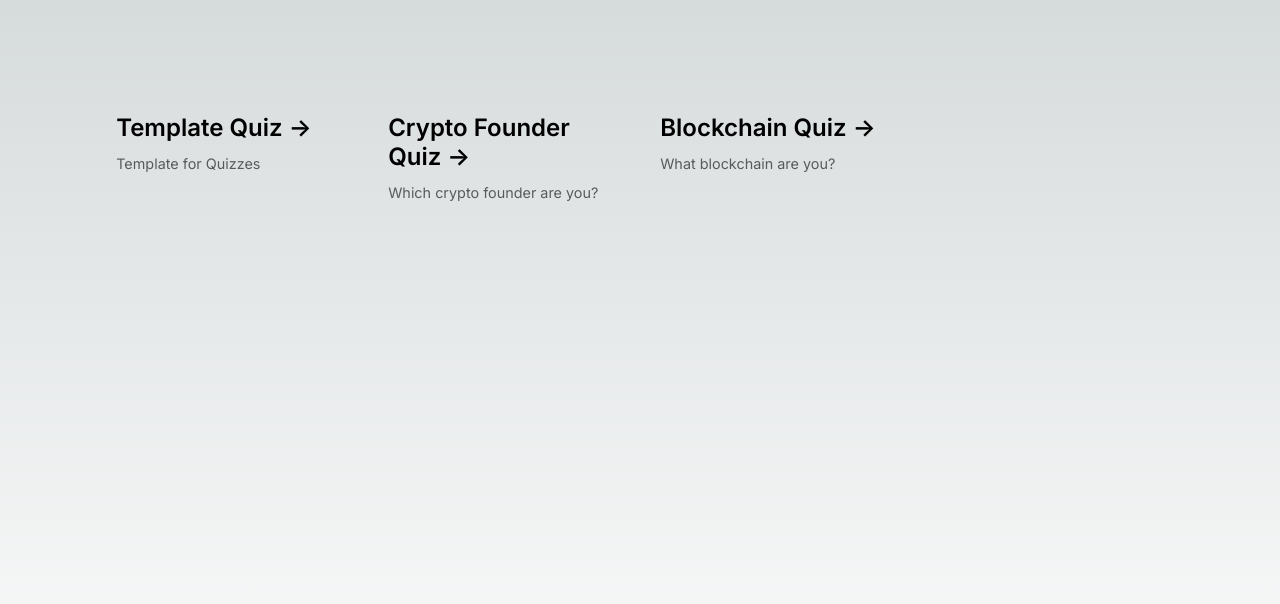
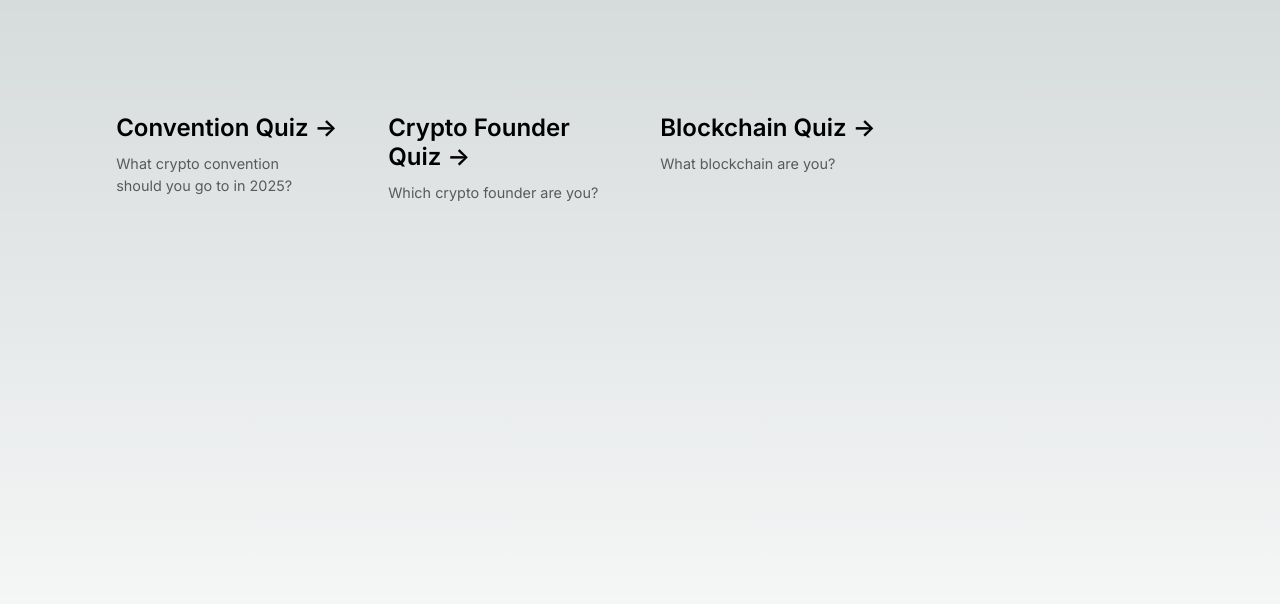
Before and after one commit to Abyscuit/wc-quiz, a Next.js app: page / in a window 1280 px wide. Shown: the top 604 px of the page. Built offline with nearby package versions, Linux system fonts and the light colour scheme.

Commit message:
chore: update path

```diff
--- a/app/page.tsx
+++ b/app/page.tsx
@@ -13,7 +13,11 @@ export async function generateMetadata(): Promise<Metadata> {
 }
 
 const paths = [
-  { path: '/api', title: 'Template Quiz', desc: 'Template for Quizzes' },
+  {
+    path: '/api',
+    title: 'Convention Quiz',
+    desc: 'What crypto convention should you go to in 2025?',
+  },
   {
     path: '/founder',
     title: 'Crypto Founder Quiz',
```
